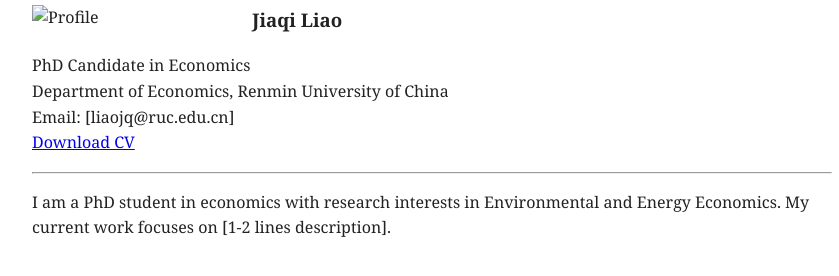
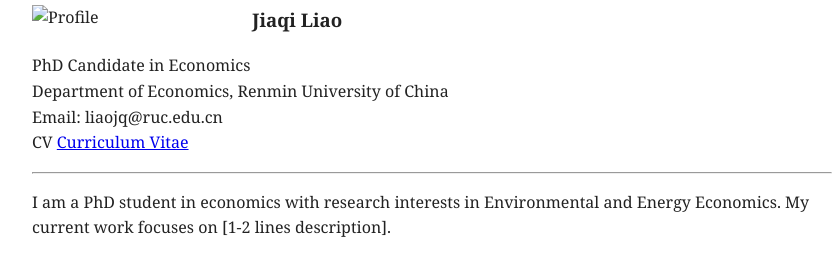
Before and after one commit to jiaqiliao6/jiaqiliao6.github.io, a Jekyll site: the page built from index.md, in a window 1280 px wide. Shown: the part 165-441 px from the top of the page, without its empty margins (208-1047 px from the left). Built offline with Jekyll 4.4.1, drawn with Linux system fonts in a browser that asks for light colours.

Commit message:
Update index.md

```diff
--- a/index.md
+++ b/index.md
@@ -8,8 +8,9 @@ title: Home
 ### Jiaqi Liao
 PhD Candidate in Economics
 Department of Economics, Renmin University of China
-Email: [liaojq@ruc.edu.cn]
-[Download CV](#)
+Email: liaojq@ruc.edu.cn
+CV <a href="/assets/cv.pdf" target="_blank"> Curriculum Vitae </a>
+
 
 ---
 
```
